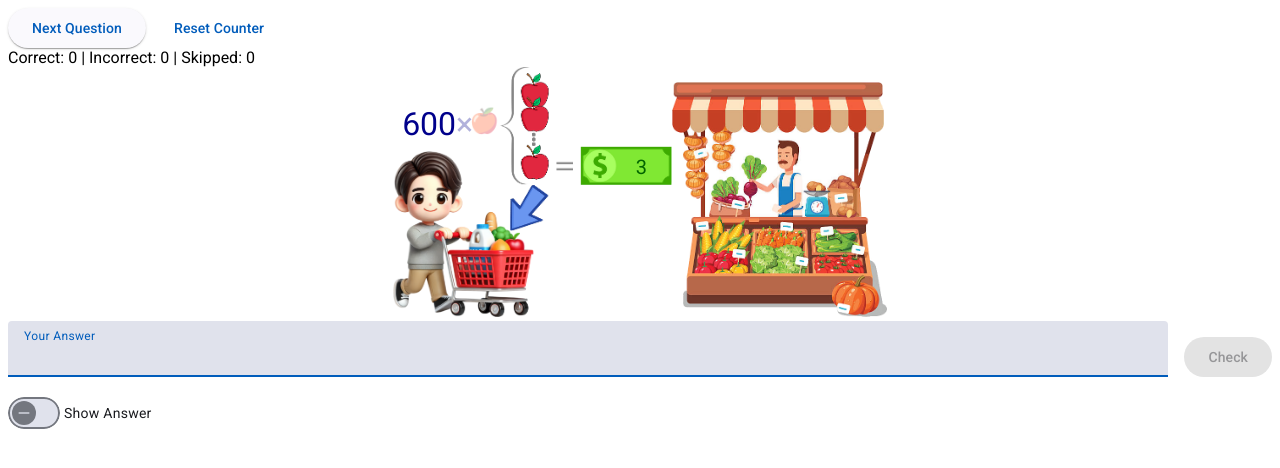
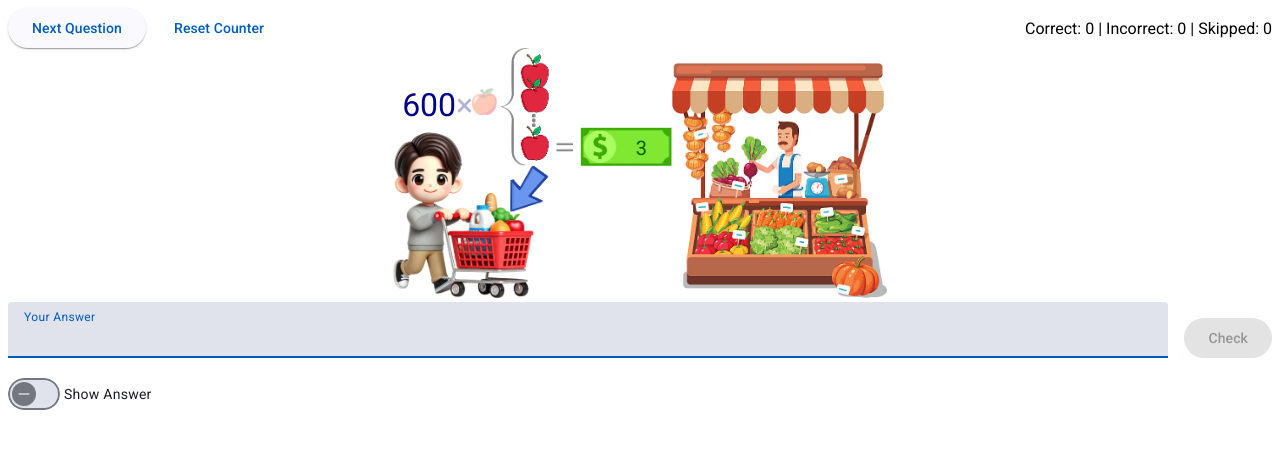
Before and after one commit to erekleroinishvili/trader-lingo, an Angular app: page / in a window 1280 px wide. Shown: the top 468 px of the page. Built offline with nearby package versions, Linux system fonts and the light colour scheme.

Commit message:
Score monitor position

```diff
--- a/src/app/components/game/game.component.html
+++ b/src/app/components/game/game.component.html
@@ -1,6 +1,8 @@
 @if (question$ | async; as question) {
-    <trader-toolbar (nextPrompt)="skipQuestion()" />
-    <trader-score-monitor [correct]="correctCount" [incorrect]="incorrectCount" [skipped]="skippedCount" />
+    <div class="toolbar-and-monitor">
+        <trader-toolbar (nextPrompt)="skipQuestion()" />
+        <trader-score-monitor [correct]="correctCount" [incorrect]="incorrectCount" [skipped]="skippedCount" />
+    </div>
     <trader-question-statement [prompt]="question" />
     <trader-user-answer [answers]="question.reply" (correct)="processOutcome($event)" />
     <trader-show-answer [answers]="question.reply" />
--- a/src/app/components/game/game.component.scss
+++ b/src/app/components/game/game.component.scss
@@ -0,0 +1,27 @@
+@use 'screens';
+
+.toolbar-and-monitor {
+    display: grid;
+    gap: 16px;
+    align-items: center;
+}
+
+@include screens.small-screen {}
+
+@include screens.medium-screen {
+    .toolbar-and-monitor {
+        grid-template-columns: 1fr max-content;
+    }
+}
+
+@include screens.large-screen {
+    .toolbar-and-monitor {
+        grid-template-columns: 1fr max-content;
+    }
+}
+
+@include screens.huge-screen {
+    .toolbar-and-monitor {
+        grid-template-columns: 1fr max-content;
+    }
+}
--- a/src/styles.scss
+++ b/src/styles.scss
@@ -1,6 +1,3 @@
-html, body {
-    height: 100%;
-}
 body {
     font-family: Roboto, "Helvetica Neue", sans-serif;
 }
```
